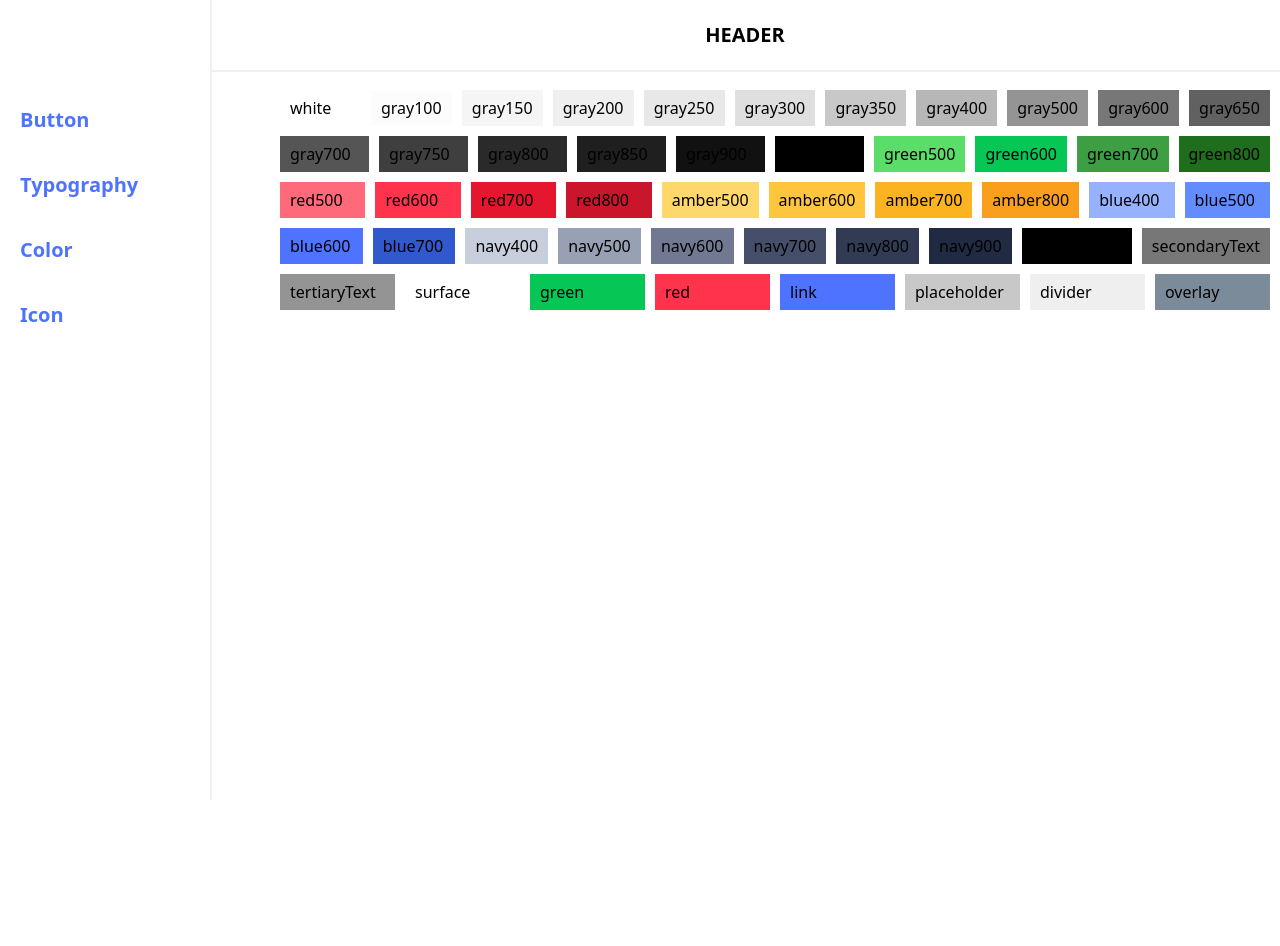
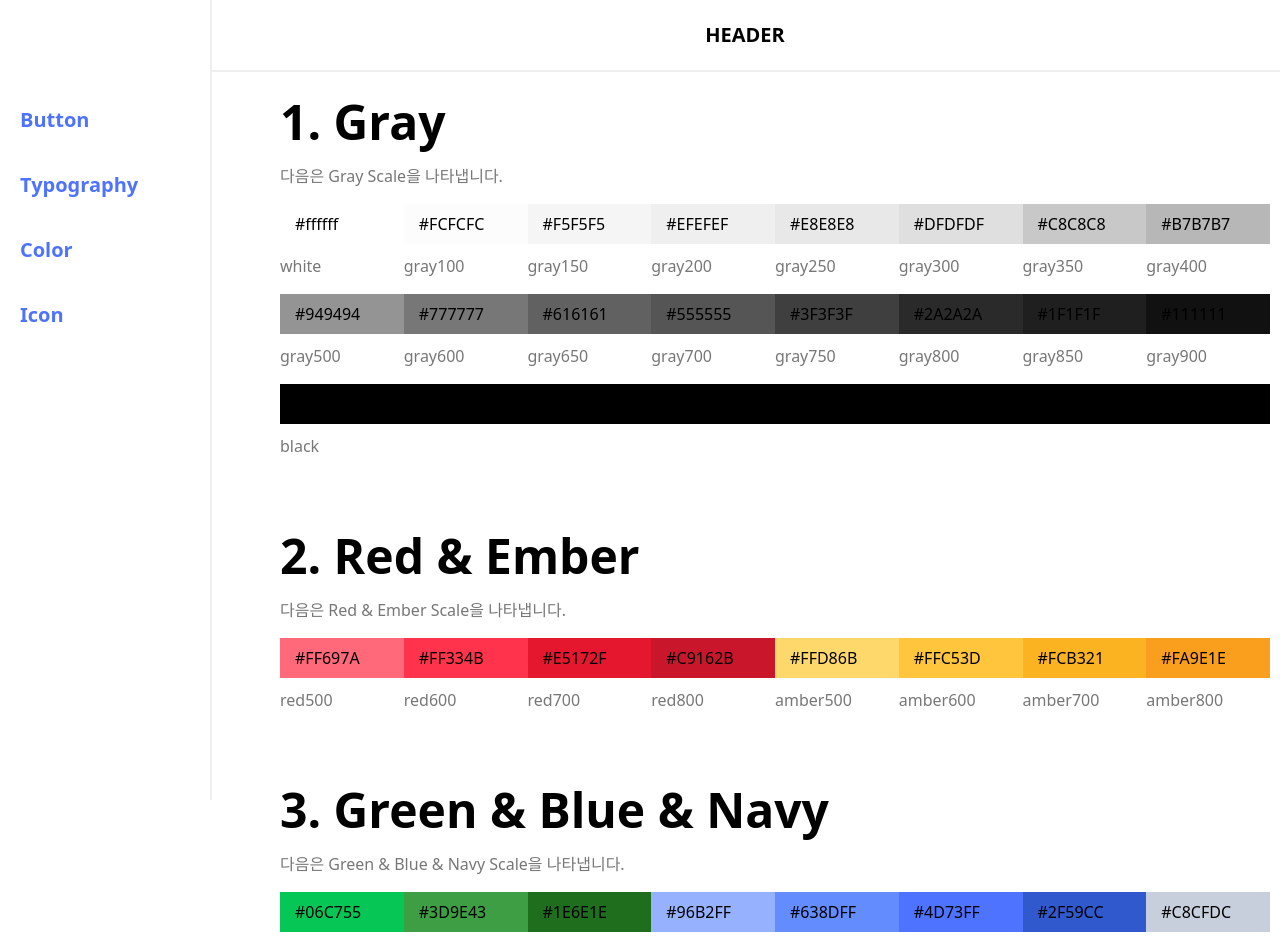
Before and after one commit to dongggggae/_hyun-design-system, a React (Vite) app: page /components/Color in a window 1280 px wide. Shown: the top 946 px of the page. Before the commit the page ends 800 px from the top, so only its background shows below. Built offline with nearby package versions, Linux system fonts and the light colour scheme.

Commit message:
Docs - Color 업데이트

```diff
--- a/src/assets/app.css
+++ b/src/assets/app.css
@@ -34,3 +34,8 @@
 .IconPreview .Text {
   margin-bottom: 0;
 }
+
+.Color .Text {
+  margin: 0;
+  padding: 10px 0 16px 0;
+}
--- a/src/pages/components/Color.jsx
+++ b/src/pages/components/Color.jsx
@@ -1,30 +1,86 @@
+import styled from '@emotion/styled';
+import Heading from '../../components/hyun-design-system/typography/Heading';
+import Text from '../../components/hyun-design-system/typography/Text';
 import colors from '../../themes/default/tokens/colors';
-import styled from '@emotion/styled';
 
-const ColorContainer = styled.div`
+const ComponentContent = styled.div`
+  margin-bottom: 50px;
+`;
+
+const ColorWrap = styled.div`
   display: flex;
   flex-wrap: wrap;
-  gap: 10px;
-  justify-content: space-between;
 `;
 
-const StyledColorDiv = styled.p`
+const ColorUnit = styled.div`
+  position: relative;
   flex: 1;
-  padding: 10px;
+  min-width: 120px;
+  height: 90px;
+`;
+
+const ColorBox = styled.div`
+  width: 100%;
+  height: 40px;
   background-color: ${(props) => colors[props.color]};
+`;
+
+const ColorCode = styled.p`
+  position: absolute;
+  top: 0;
+  left: 15px;
+  line-height: 40px;
 `;
 
 const ComponentPage = () => {
   const colorKeys = Object.keys(colors);
 
   return (
-    <ColorContainer>
-      {colorKeys.map((color, index) => (
-        <StyledColorDiv key={index} color={color}>
-          {color}
-        </StyledColorDiv>
-      ))}
-    </ColorContainer>
+    <div className="Docs">
+      <div className="Color">
+        <ComponentContent>
+          <Heading as="h2" size={2} text="1. Gray" />
+          <Text>다음은 Gray Scale을 나타냅니다.</Text>
+          <ColorWrap>
+            {colorKeys.slice(0, 17).map((color, index) => (
+              <ColorUnit key={index}>
+                <ColorBox color={color}></ColorBox>
+                <ColorCode>{colors[color]}</ColorCode>
+                <Text>{color}</Text>
+              </ColorUnit>
+            ))}
+          </ColorWrap>
+        </ComponentContent>
+
+        <ComponentContent>
+          <Heading as="h2" size={2} text="2. Red & Ember" />
+          <Text>다음은 Red & Ember Scale을 나타냅니다.</Text>
+          <ColorWrap>
+            {colorKeys.slice(17, 25).map((color, index) => (
+              <ColorUnit key={index}>
+                <ColorBox color={color}></ColorBox>
+                <ColorCode>{colors[color]}</ColorCode>
+                <Text>{color}</Text>
+              </ColorUnit>
+            ))}
+          </ColorWrap>
+        </ComponentContent>
+
+        <ComponentContent>
+          <Heading as="h2" size={2} text="3. Green & Blue & Navy" />
+          <Text>다음은 Green & Blue & Navy Scale을 나타냅니다.</Text>
+          <ColorWrap>
+            {colorKeys.slice(26, 39).map((color, index) => (
+              <ColorUnit key={index}>
+                <ColorBox color={color}></ColorBox>
+                <ColorCode>{colors[color]}</ColorCode>
+                <Text>{color}</Text>
+              </ColorUnit>
+            ))}
+          </ColorWrap>
+        </ComponentContent>
+      </div>
+    </div>
   );
 };
 
--- a/src/themes/default/tokens/colors.js
+++ b/src/themes/default/tokens/colors.js
@@ -1,6 +1,6 @@
 const colorScales = {
   // gray
-  white: '#fff',
+  white: '#ffffff',
   gray100: '#FCFCFC ',
   gray150: '#F5F5F5',
   gray200: '#EFEFEF ',
@@ -18,12 +18,6 @@ const colorScales = {
   gray900: '#111111',
   black: '#000000',
 
-  //green
-  green500: '#5BDD6A',
-  green600: '#06C755',
-  green700: '#3D9E43',
-  green800: '#1E6E1E',
-
   //red
   red500: '#FF697A',
   red600: '#FF334B',
@@ -35,6 +29,12 @@ const colorScales = {
   amber600: '#FFC53D',
   amber700: '#FCB321',
   amber800: '#FA9E1E',
+
+  //green
+  green500: '#5BDD6A',
+  green600: '#06C755',
+  green700: '#3D9E43',
+  green800: '#1E6E1E',
 
   // blue
   blue400: '#96B2FF',
```
